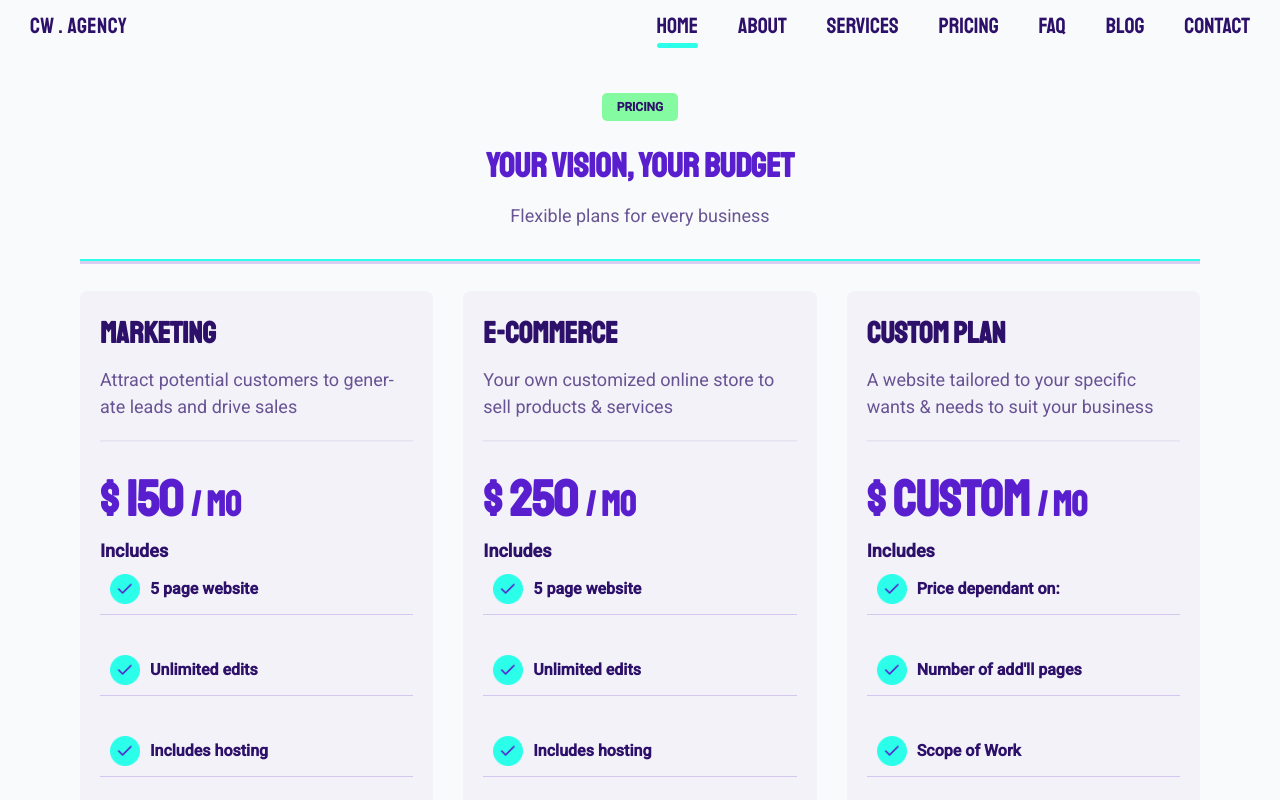
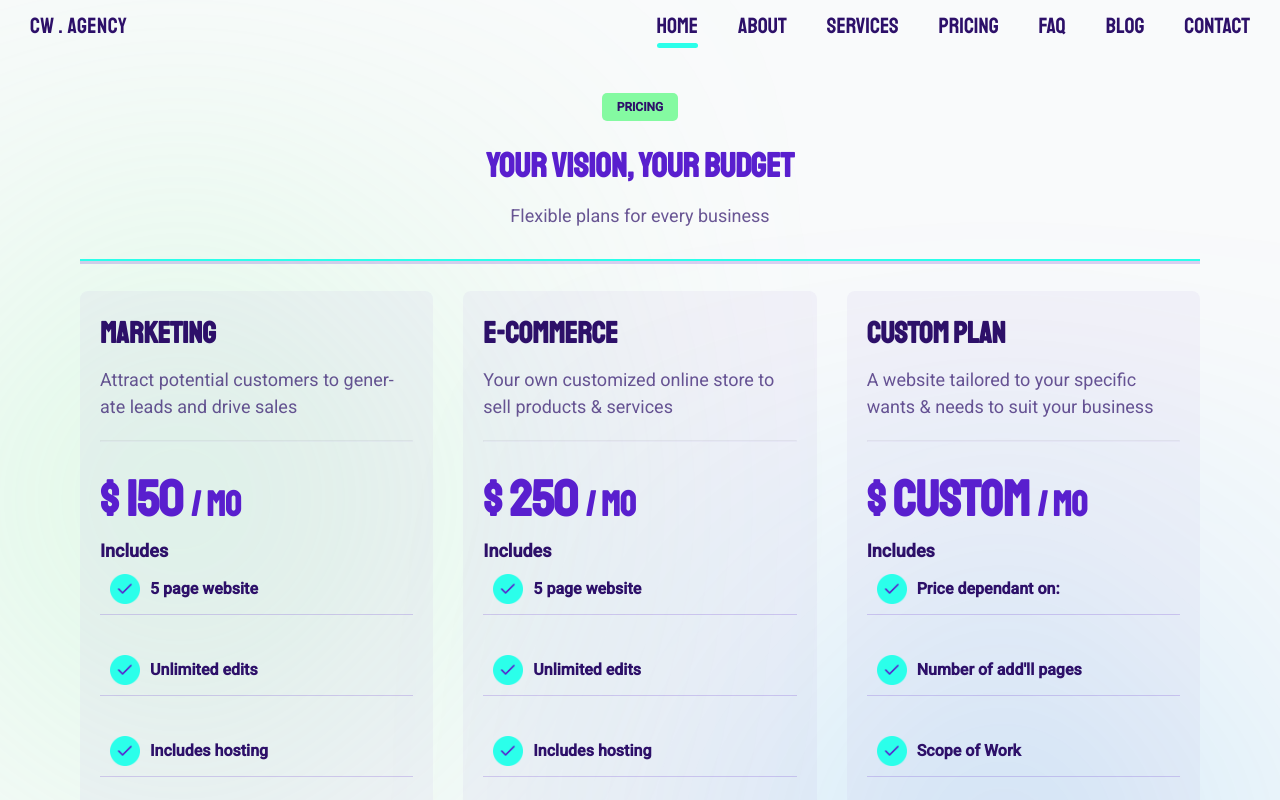
Before and after one commit to ChristianWare/chris-ware-agency, a Next.js app: page / in a window 1280 px wide. Shown: the top 800 px of the page. Built offline with nearby package versions, Linux system fonts and the light colour scheme.

Commit message:
gradient bg on pricing

```diff
--- a/src/app/components/Pricing/Pricing.module.css
+++ b/src/app/components/Pricing/Pricing.module.css
@@ -1,6 +1,35 @@
 .container {
   margin-bottom: 15rem;
   padding-bottom: 5rem;
+  position: relative;
+}
+
+.container::after {
+  content: "";
+  top: 30%;
+  left: 0;
+  position: absolute;
+  filter: blur(20rem);
+  transform: translateZ(0);
+  border-radius: 50%;
+  width: 300px;
+  height: 300px;
+  background-color: var(--accent1);
+  z-index: -1;
+}
+
+.container::before {
+  content: "";
+  bottom: 10%;
+  right: 10%;
+  position: absolute;
+  filter: blur(20rem);
+  transform: translateZ(0);
+  border-radius: 50%;
+  width: 250px;
+  height: 250px;
+  background-color: var(--accent2);
+  z-index: -1;
 }
 
 .content {
```
